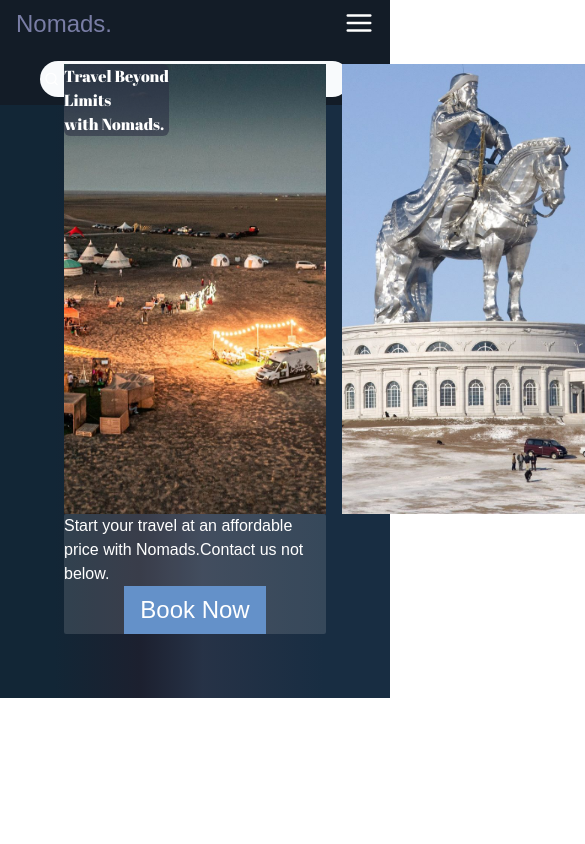
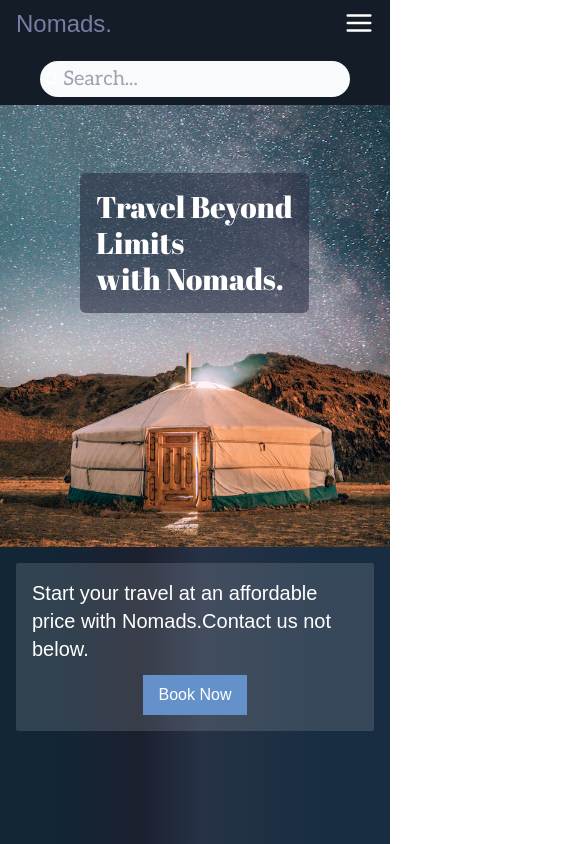
Before and after one commit to NurkaAmre/Nomads, a Next.js app in the folder nomads/: page / in a window 390 px wide. Shown: the top 844 px of the page, 585 px wide, since content can reach past the window. Built offline with nearby package versions, Linux system fonts and the light colour scheme; a web font is replaced by a local one.

Commit message:
Mobile version

```diff
--- a/nomads/app/globals.css
+++ b/nomads/app/globals.css
@@ -4,11 +4,5 @@
 
 
 body {
-  color: rgb(var(--foreground-rgb));
-  background: linear-gradient(
-      to bottom,
-      transparent,
-      rgb(var(--background-end-rgb))
-    )
-    rgb(var(--background-start-rgb));
+  background: linear-gradient(90deg, #122636 14%, #1c202f 36%, rgba(20, 33, 55, 0.92) 52%, #182d42 83%);
 }
--- a/nomads/app/page.tsx
+++ b/nomads/app/page.tsx
@@ -2,7 +2,7 @@ import Main from "@/components/main"
 
 export default function Home() {
   return (
-    <main className="p-[4rem] bg-gradient-radial ">
+    <main className="py-[3.8rem]">
       <Main />
     </main>
   )
--- a/nomads/components/header.tsx
+++ b/nomads/components/header.tsx
@@ -12,7 +12,7 @@ const Header = () => {
   };
 
   return (
-    <nav className='bg-[#131C27] text-white flex flex-col md:flex-row justify-between px-4 py-2 md:py-3 w-full fixed'>
+    <nav className='bg-[#131C27] text-white flex flex-col md:flex-row justify-between px-4 py-2 md:py-3 w-full fixed z-20'>
       <div className='flex justify-between'>
         <h1 className='font-poller text-2xl text-[#797DA5] md:px-4 md:text-3xl]'>Nomads.</h1>
         <div className='md:hidden text-3xl'>
--- a/nomads/components/main.tsx
+++ b/nomads/components/main.tsx
@@ -8,22 +8,22 @@ import lake from '@/public/lake.jpg'
 
 const Main = () => {
   return (
-    <section className='md:py-4'>
+    <section className='object-fill'>
       <div className="flex flex-row gap-4 relative">
-        <Image src={ger} alt="Picture 1" className="w-200 h-150 object-cover" />
-        <Image src={khan} alt="Picture 1" className="w-200 h-150 object-cover" />
-        <Image src={eagle} alt="Picture 1" className="w-200 h-150 object-fill" />
-        <Image src={lake} alt="Picture 1" className="w-200 h-150 object-cover" />
-        <Image src={gernight} alt="Picture 1" className="w-200 h-150 object-cover" />
-        <div className='bg-[#2B2D4293] absolute md:top-[10rem] md:left-[5rem] rounded-md'>
-          <p className='font-abril text-white md:text-6xl md:p-[1rem]'>Travel Beyond<br /> Limits<br /> with Nomads.</p>
+        <Image src={ger} alt="Picture 1" className="w-200 hidden md:block h-150 object-cover" />
+        <Image src={khan} alt="Picture 1" className="w-200 hidden md:block h-150 object-cover" />
+        <Image src={eagle} alt="Picture 1" className="w-200 hidden md:block h-150 object-fill" />
+        <Image src={lake} alt="Picture 1" className="w-200 hidden md:block h-150 object-cover" />
+        <Image src={gernight} alt="Picture 1" className="md:w-200  md:block md:h-150 object-cover" />
+        <div className='bg-[#2B2D4293] absolute md:top-[10rem] top-[7rem] p-4 md:p-8 left-[5rem] rounded-md'>
+          <p className='font-abril text-white md:text-6xl text-3xl'>Travel Beyond<br /> Limits<br /> with Nomads.</p>
         </div>
       </div>
-      <div className='flex flex-col justify-center items-center bg-[#FFFFFF21] md:mx-[10rem] md:my-[2rem] rounded-sm text-white font-abhaya'>
-        <p className='md:text-3xl md:px-[3rem] md:py-[2rem]'>
+      <div className='flex flex-col justify-center items-center bg-[#FFFFFF21] m-4 p-4 md:mx-[12rem] md:my-[2rem] rounded-sm text-white font-abhaya'>
+        <p className='md:text-3xl text-xl pb-3 md:px-[3rem] md:py-[2rem]'>
           Start your travel at an affordable price with Nomads.Contact us not below.
         </p>
-        <button className='bg-[#6491C9] px-4 py-2 text-2xl md:mb-5'>
+        <button className='bg-[#6491C9] px-4 py-2 md:text-2xl md:mb-5 hover:bg-[#93b7e3ec]'>
           Book Now
         </button>
       </div>
--- a/nomads/tailwind.config.js
+++ b/nomads/tailwind.config.js
@@ -8,15 +8,14 @@ module.exports = {
   theme: {
     extend: {
       backgroundImage: {
-        'gradient-radial': 'linear-gradient(90deg, #122636 14%, #1c202f 36%, rgba(20, 33, 55, 0.92) 52%, #182d42 83%)',
         'gradient-conic':
           'conic-gradient(from 180deg at 50% 50%, var(--tw-gradient-stops))',
       },
       width: {
-        '200': '300px',
+        '200': '324px',
       },
       height: {
-        '150': '450px',
+        '150': '500px',
       },
        fontFamily: {
         abril: ['var(--font-abril_fatface)'],
```
